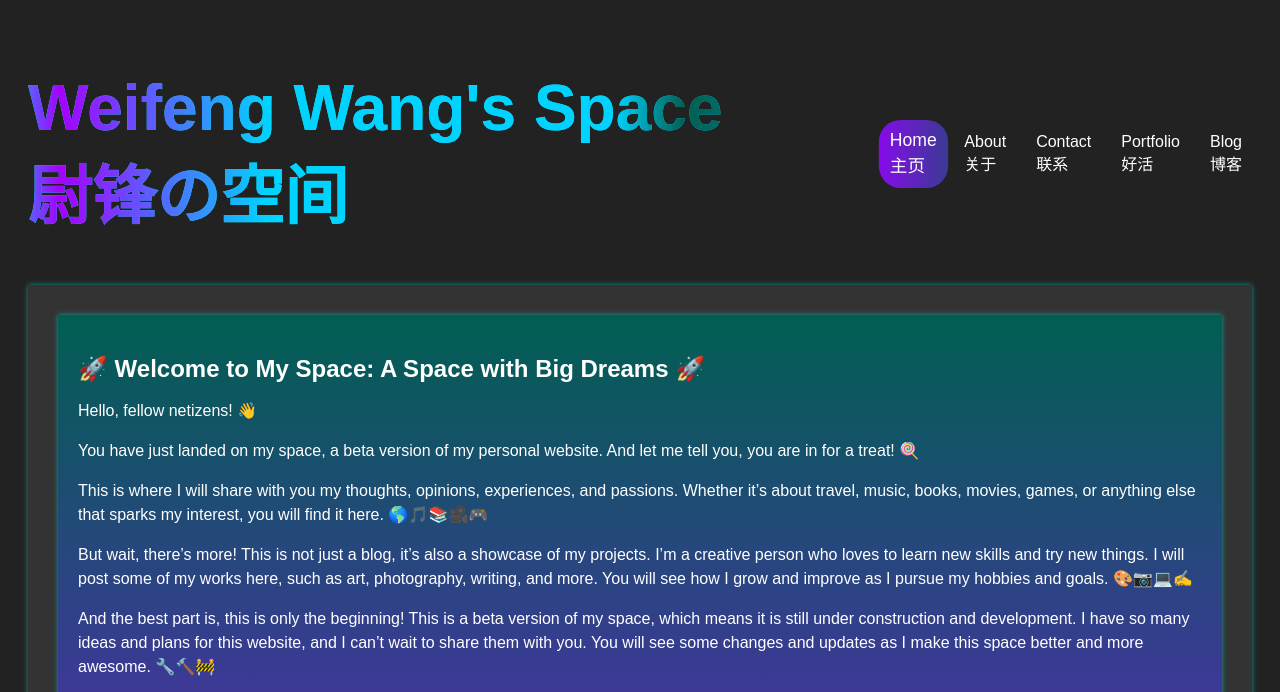
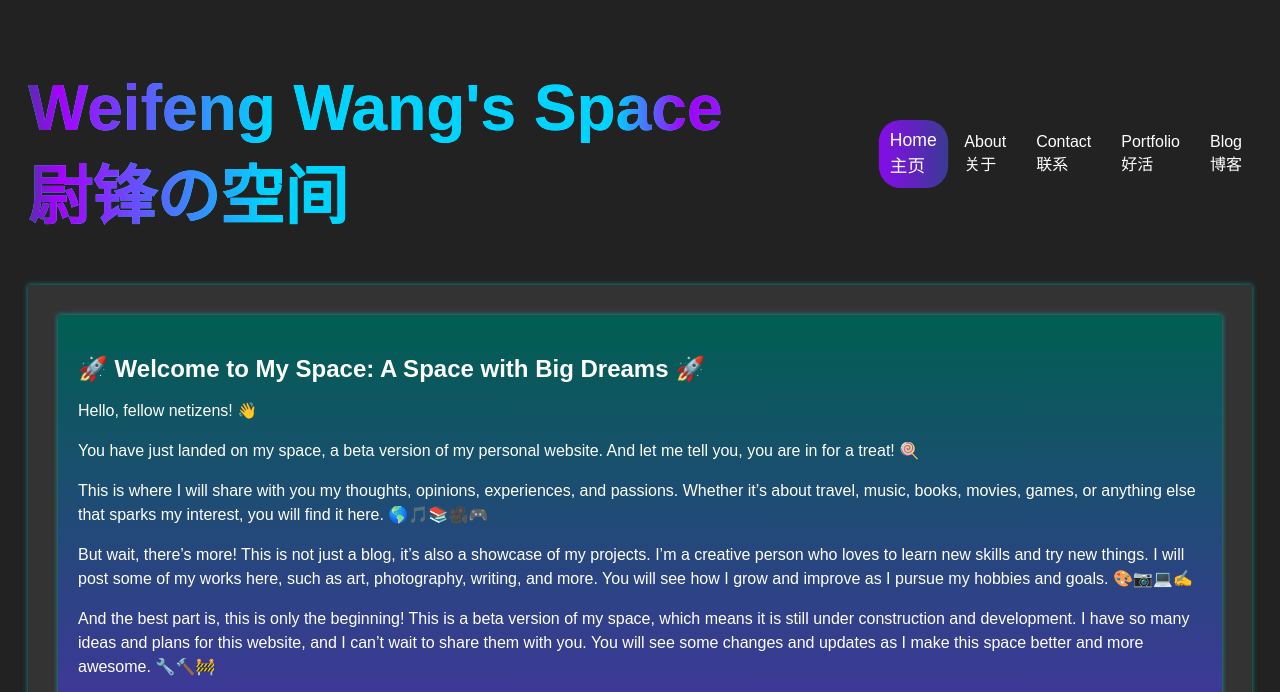
Before and after one commit to Real-JasonWang/me, a plain HTML site: page index.html in a window 1280 px wide. Shown: the top 692 px of the page. Drawn offline with Linux system fonts and the light colour scheme.

Commit message:
Update index.html

```diff
--- a/index.html
+++ b/index.html
@@ -13,12 +13,12 @@
             background: -webkit-linear-gradient(180deg,
                     #005F51,
                     #00D3FF 25%,
-                    #005F51 50%,
+                    #A600FF 50%,
                     #00D3FF 55%,
                     #00D3FF 60%,
                     #00D3FF 80%,
                     #A600FF 95%,
-                    #00D3FF);
+                    #005F51);
             -webkit-text-fill-color: transparent;
             -webkit-background-clip: text;
             -webkit-background-size: 200% 100%;
```
